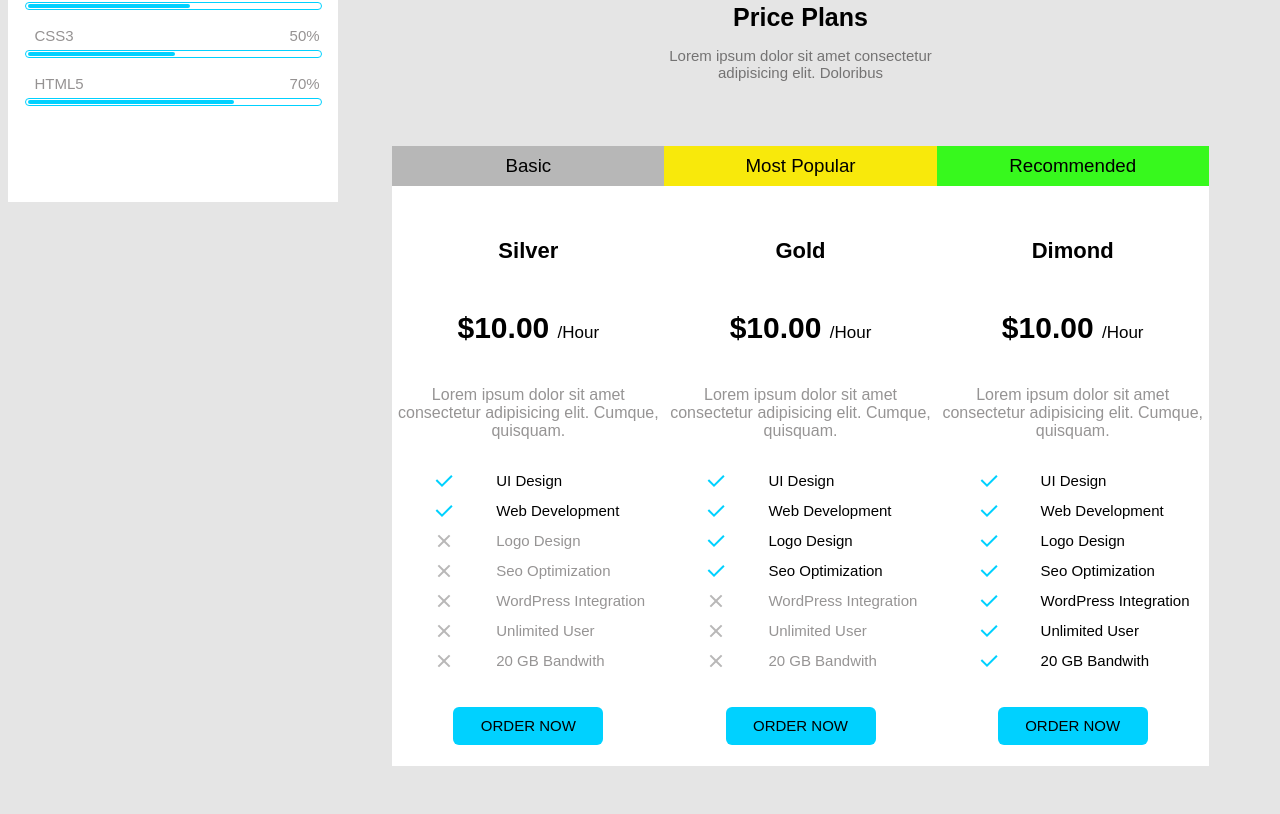
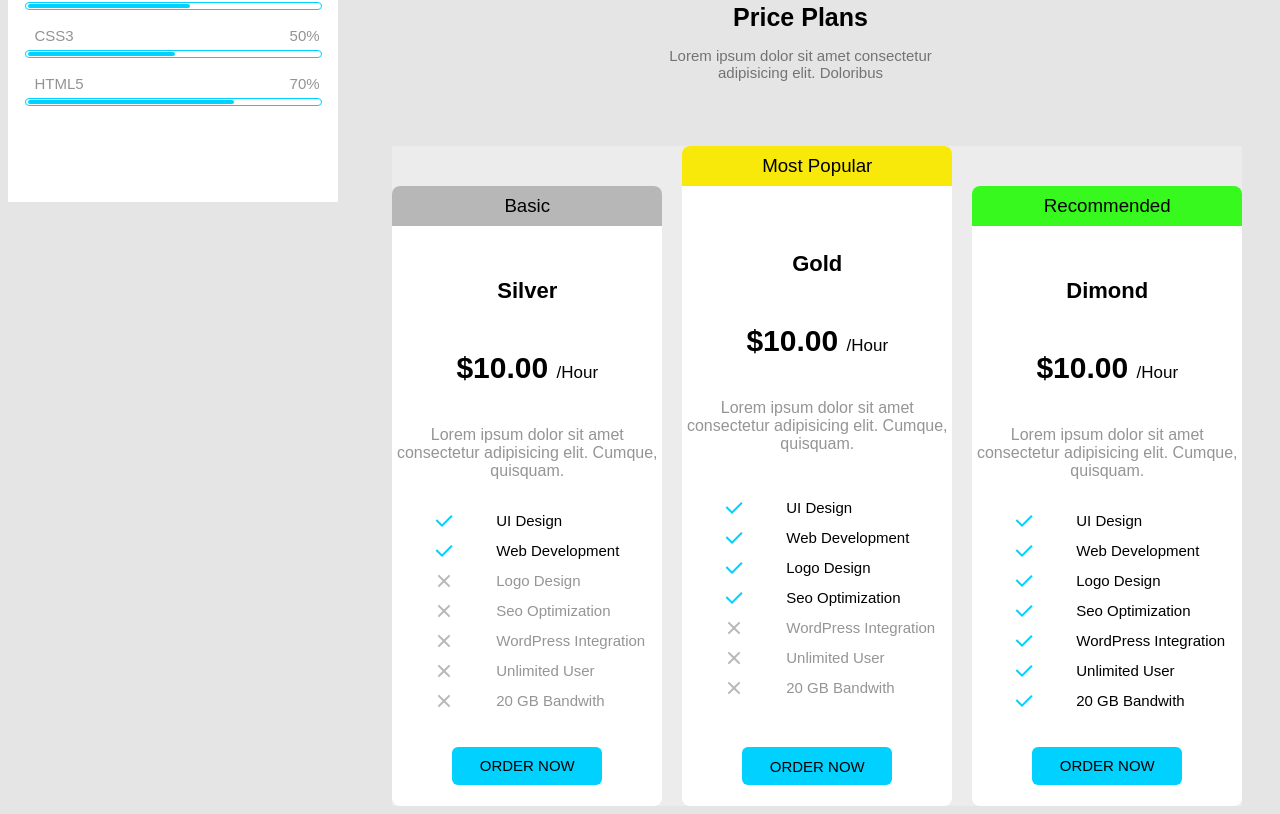
Before and after one commit to mohamedMachlou/angular-my-portfolio-v3, an Angular app: page / in a window 1280 px wide. Shown: the part 1206-2020 px from the top of the page. Built offline with nearby package versions, Linux system fonts and the light colour scheme.

Commit message:
style css for most popular on price plans components

```diff
--- a/src/app/portfolio-module/components/education/education.component.css
+++ b/src/app/portfolio-module/components/education/education.component.css
@@ -24,7 +24,7 @@
   align-items: center;
 }
 .container .education .body {
-  width: 40%;
+  width: 60%;
   padding: 20px 10px;
   /* background-color: rgb(232, 240, 246); */
   display: flex;
--- a/src/app/portfolio-module/components/price-plans/price-plans.component.css
+++ b/src/app/portfolio-module/components/price-plans/price-plans.component.css
@@ -1,17 +1,21 @@
 .prices {
   /* background-color: yellow; */
-  width: 100%;
+  width: 850px;
   display: flex;
   justify-content: space-between;
-  align-items: center;
+  align-items: flex-end;
+  background-color: #ececec;
 }
 .prices .price {
   background-color: #ffffff;
-  width: 280px;
+  width: 270px;
+  height: 620px;
   display: flex;
   flex-direction: column;
   justify-content: space-between;
   align-items: center;
+  border-radius: 8px;
+  transition: 0.3s;
 }
 .prices .price .head {
   width: 100%;
@@ -19,14 +23,16 @@
   display: flex;
   justify-content: center;
   align-items: center;
+  border-top-left-radius: 8px;
+  border-top-right-radius: 8px;
 }
-.head1-bg {
+.prices .price:first-child .head {
   background-color: #b7b7b7;
 }
-.head2-bg {
+.prices .price:nth-child(2) .head {
   background-color: #f8e90b;
 }
-.head3-bg {
+.prices .price:last-child .head {
   background-color: #37f91d;
 }
 .prices .price .head h3 {
@@ -108,3 +114,7 @@
   font-weight: 500;
   font-size: 15px;
 }
+.prices .price:nth-child(2) {
+  height: 660px;
+  transition: 0.3s;
+}
--- a/src/app/portfolio-module/components/price-plans/price-plans.component.html
+++ b/src/app/portfolio-module/components/price-plans/price-plans.component.html
@@ -7,7 +7,7 @@
   </div>
   <div class="prices">
     <div class="price">
-      <div class="head head1-bg"><h3>Basic</h3></div>
+      <div class="head"><h3>Basic</h3></div>
       <div class="body">
         <h3>Silver</h3>
         <h2>$10.00 <span>/Hour</span></h2>
@@ -63,7 +63,7 @@
       </div>
     </div>
     <div class="price">
-      <div class="head head2-bg"><h3>Most Popular</h3></div>
+      <div class="head"><h3>Most Popular</h3></div>
       <div class="body">
         <h3>Gold</h3>
         <h2>$10.00 <span>/Hour</span></h2>
@@ -119,7 +119,7 @@
       </div>
     </div>
     <div class="price">
-      <div class="head head3-bg">
+      <div class="head">
         <h3>Recommended</h3>
       </div>
       <div class="body">
```
